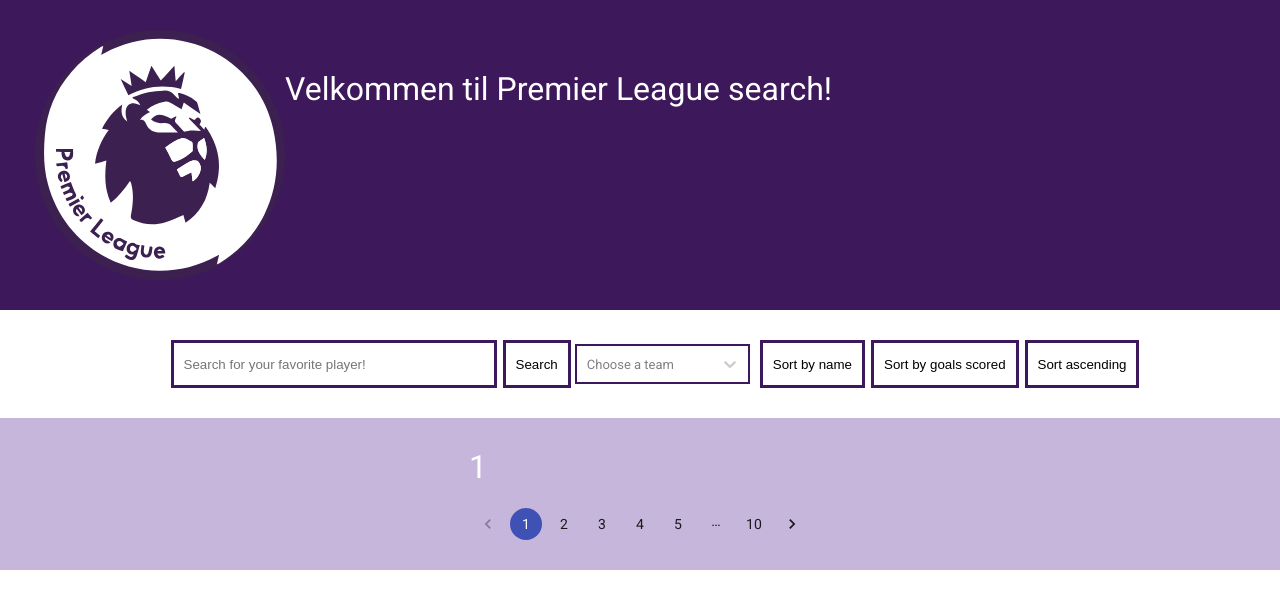
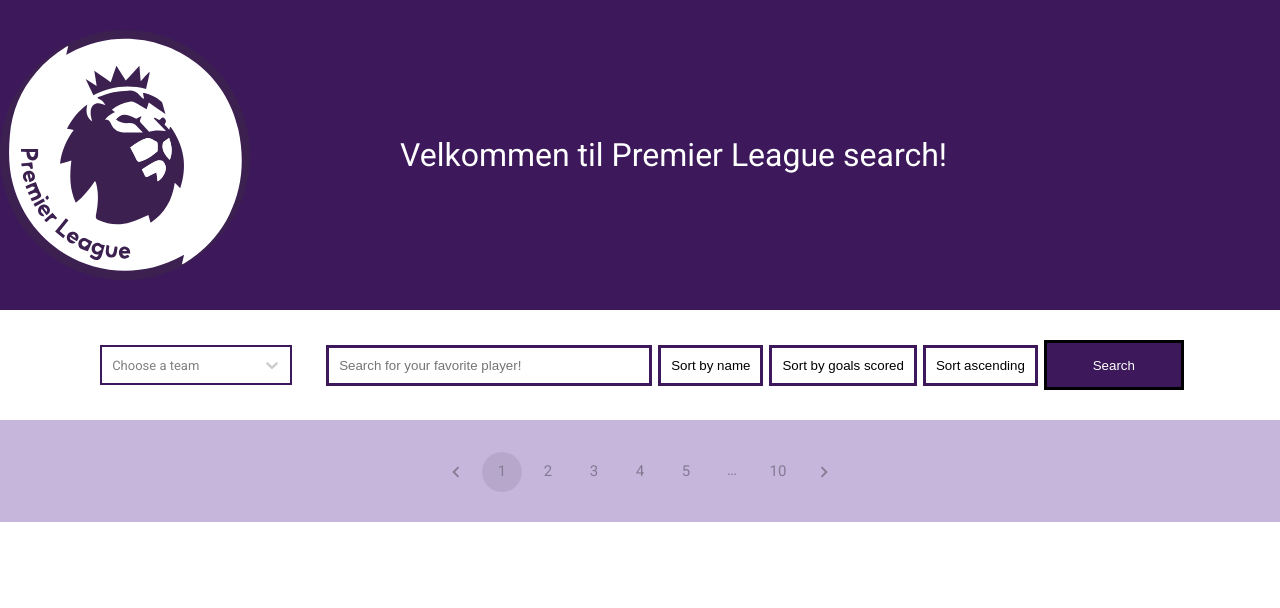
Before and after one commit to giskenf/it2810-Project3, a React (Create React App) app in the folder Frontend/: page / in a window 1280 px wide. Shown: the top 608 px of the page. Built offline with nearby package versions, Linux system fonts and the light colour scheme.

Commit message:
readme #13

```diff
--- a/Frontend/src/components/FooterComponent/FooterComponent.tsx
+++ b/Frontend/src/components/FooterComponent/FooterComponent.tsx
@@ -9,8 +9,8 @@ const useStyles = makeStyles((theme) =>
     createStyles({
         root: {
             '& > *': {
-                marginTop: theme.spacing(2),
-                color: 'white',
+                // marginTop: theme.spacing(0),
+                color: 'white'
             },
         },
 
@@ -20,35 +20,40 @@ const useStyles = makeStyles((theme) =>
 
 export const FooterComponent: React.FC = () => {
     const classes = useStyles();
-
-    const {pageProvider,numberOfPageProvider} =useContext(GlobalContext);
+    const {pageProvider,numberOfPageProvider,isDisabledProvider} =useContext(GlobalContext);
 
     const handleChange = (event: React.ChangeEvent<unknown>, value: number) => {
         pageProvider.setSelectedPage(value);
     }
+
+
     return(
         <>
             <FooterContainer>
-            <div className={classes.root}>{pageProvider.selectedPage}
+            <div className={classes.root}>
                 <Pagination
                     count={numberOfPageProvider.numberOfPages}
                     color={"primary"}
                     page={pageProvider.selectedPage}
                     onChange={handleChange}
-                    disabled={false} />
+                    disabled={isDisabledProvider.isDisabled}
+                    size={"large"}
+                />
             </div>
             </FooterContainer>
         </>
     )
 };
 
+
 const FooterContainer = styled.div<{ }>`
   display: flex;
-  flex-direction: row;
+  flex-direction: column;
   background-color: #C7B6DC;
   color: white;
   font-size: 32px;
   justify-content: center;
+  align-content: center;
   flex-wrap: wrap;
   padding: 30px;
 `;
--- a/Frontend/src/components/GlobalProvider.tsx
+++ b/Frontend/src/components/GlobalProvider.tsx
@@ -8,15 +8,18 @@ export const GlobalProvider = (props: any) =>{
 
 
     const [selectedPage,setSelectedPage] = useState(1);
+    const [isDisabled, setIsDisabled] = useState(true);
     const [numberOfPages, setNumberOfPages] = useState(10);
 
     const pageProvider = useMemo(() => ({
         selectedPage,setSelectedPage}),[selectedPage,setSelectedPage]);
     const numberOfPageProvider = useMemo(() => ({
         numberOfPages, setNumberOfPages}),[numberOfPages, setNumberOfPages]);
+    const isDisabledProvider = useMemo(() => ({
+        isDisabled, setIsDisabled}),[isDisabled, setIsDisabled]);
 
     return(
-        <GlobalContext.Provider value={{pageProvider,numberOfPageProvider}}> {props.children} </GlobalContext.Provider>
+        <GlobalContext.Provider value={{pageProvider,numberOfPageProvider,isDisabledProvider}}> {props.children} </GlobalContext.Provider>
     )
 
 }
--- a/Frontend/src/components/HeaderComponent/HeaderComponent.tsx
+++ b/Frontend/src/components/HeaderComponent/HeaderComponent.tsx
@@ -18,14 +18,17 @@ const HeaderContainer = styled.div<{}>`
   background-color: #3D195B;
   color: white;
   font-size: 32px;
-  justify-content: center;
-  flex-wrap: wrap;
+  align-items: center;
   padding: 30px 0 30px 0;
+
+  @media (max-width: 800px) {
+    flex-direction: column;
+  }
 `;
 
 const HeaderTextContainer = styled.div<{}>`
   width: 75%;
-  margin: 40px 0;
+  margin: 40px 150px;
 `;
 
 const LogoContainer = styled.img<{}>`
--- a/Frontend/src/components/SearchBarComponent/SearchComponent.tsx
+++ b/Frontend/src/components/SearchBarComponent/SearchComponent.tsx
@@ -15,13 +15,11 @@ interface searchBarProps {
   setIndex?(id: number): void;
 }
 
-export const SearchBarComponent: React.FC<searchBarProps> = (
-  props: searchBarProps
-) => {
+export const SearchBarComponent: React.FC<searchBarProps> = (props: searchBarProps) => {
   const [team, setTeam] = useState("");
   const [sort, setSort] = useState("");
   const [order, setOrder] = useState(-1);
-  const [hasSearched, setHasSearched] = useState(false);
+  const [search, setSearch] = useState(false);
   const [index1, setIndex1] = useState(0);
   const [index2, setIndex2] = useState(0);
 
@@ -31,15 +29,13 @@ export const SearchBarComponent: React.FC<searchBarProps> = (
   const handleChange = (event: React.ChangeEvent<HTMLInputElement>) =>
     setPlayerName(event.target.value);
 
-  const { pageProvider, numberOfPageProvider } = useContext(GlobalContext);
+  const { pageProvider, numberOfPageProvider,isDisabledProvider } = useContext(GlobalContext);
 
   //metode for å endre farge på knappene når de trykkes
-  const checkState = (button: number, Sort: string) => {
-    //søk knappen trykkes
-    if (button === 1) {
-    }
+  const checkState = (Sort: string) => {
+
     //en knapp som allerede er aktiv trykkes
-    else if (Sort == sort) {
+    if (Sort == sort) {
       setIndex1(0);
       setIndex2(0);
       setSort("");
@@ -55,73 +51,74 @@ export const SearchBarComponent: React.FC<searchBarProps> = (
       setIndex1(0);
       setIndex2(1);
       setSort("goalsScored");
-      console.log("GOALS");
     }
   };
-  const handleSubmit = (search: boolean, Sort: string, button: number) => {
-    //Trykker på sorter etter navn knappen for  2 gang
-    if (!(button === 1)) {
-      checkState(button, Sort);
+  //metode for å hente nye spillere. Kalles av søk-knappen og useEffect metoden
+  const handleSubmit = (search:boolean) => {
+      //Sjekker om man tidligere har søkt, slik at ikke spillere hentes før brukeren søker
+      if(search) {
+        setSearch(true)
+        //Når en bruker har søkt, blir variablen isDisabled satt til true, slik at sidenavigeringen
+        //nederst på siden blir synlig.
+        isDisabledProvider.setIsDisabled(false);
+        dispatch(GetPlayers(playerName, team, sort, order, pageProvider.selectedPage));
     }
-    //sjekker om en allerede har søkt
-    if (search) {
-      if (!hasSearched) setHasSearched(true);
-      pageProvider.setSelectedPage(1);
-      dispatch(GetPlayers(playerName, team, Sort, order, 1));
-    } else if (hasSearched)
-      dispatch(
-        GetPlayers(playerName, team, Sort, order, pageProvider.selectedPage)
-      );
   };
+  //Metode som endrer rekkefølgen spillerene presenteres. Kalles på av sort-knappen.
   const changeOrder = () => {
-    //checkState(button);
-    if (order == -1) setOrder(1);
-    else setOrder(-1);
+    if (order == -1){
+        setOrder(1);
+    }
+    else {
+        setOrder(-1);
+    }
   };
 
-  useEffect(() => handleSubmit(false, sort, 1), [pageProvider.selectedPage]);
-  console.log(pageProvider.selectedPage);
+  //Metode som henter nye spillere når bruker bytter side
+  useEffect(() => handleSubmit(search), [pageProvider.selectedPage]);
+
   return (
     <>
+      <ButtonContainer>
+          <DropDownComponent changeTeam={setTeam} />
           <Input
             id="searchInput"
             type="text"
             placeholder="Search for your favorite player!"
             onChange={handleChange}
           />
-      <Button
+          <SortButton
+              index={index1}
+              onClick={()=>{
+                  checkState("name")
+              }}
+          >Sort by name</SortButton>
+
+          <SortButton
+              index={index2}
+              onClick={()=>{
+                  checkState("goalsScored")
+              }}
+          >Sort by goals scored</SortButton>
+          <SortButton index={order} onClick={() => changeOrder()}>
+            Sort ascending
+          </SortButton>
+          <SearchButton
               onClick={() => {
-          handleSubmit(true, sort, 1);
+                  handleSubmit(true);
               }}
           >
               Search
-      </Button>
-      <DropDownComponent changeTeam={setTeam} />
-      <SortButton
-        index={index1}
-        onClick={() => {
-          handleSubmit(false, "name", 2);
-        }}
-      >
-        Sort by name
-      </SortButton>
-      <SortButton
-        index={index2}
-        onClick={() => {
-          handleSubmit(false, "goalsScored", 3);
-        }}
-      >
-        Sort by goals scored
-      </SortButton>
-      <SortButton index={order} onClick={() => changeOrder()}>
-        Sort ascending
-      </SortButton>
+          </SearchButton>
+      </ButtonContainer>
       <SearchContainer>
+          {/*Dersom det er enn playerState(spillere er hentet), blir alle spillere listet opp:*/}
         {playerState.player && (
           <ul style={{ listStyleType: "none" }}>
             {playerState?.player?.map((player) => {
               if (playerState.count != null) {
                 numberOfPageProvider.setNumberOfPages(
+                    //Henter variabler count fra databasen.
                   Math.ceil(playerState.count / 15)
                 );
               }
@@ -172,11 +169,15 @@ const Button = styled.button<{ index?: number }>`
   padding: 10px;
   margin-left: 6px;
   max-height: 50px;
+  transition: 0.3s;
+
+
+`;
+
+const SortButton = styled(Button)`
   border: #3d195b solid;
-  transition: 0.3s;
   background-color: white;
   color: black;
-
   :hover {
     background-color: rgba(24, 10, 36, 0.85);
     color: white;
@@ -184,19 +185,33 @@ const Button = styled.button<{ index?: number }>`
   :active {
     background-color: black;
   }
-`;
-
-const SortButton = styled(Button)`
   background-color: ${(props) => (props.index === 1 ? "black" : "white")};
   color: ${(props) => (props.index === 1 ? "white" : "black")};
 `;
+const SearchButton = styled(Button)`
+  width: 140px;
+  height: 70px;
+  border: black solid;
+  background-color: #3d195b;
+  color: white;
+  :hover {
+    background-color: rgba(24, 10, 36, 0.8);
+    color: white;
+  }
+  :active {
+    background-color: black;
+  }
+
+`;
+
+
 const ButtonContainer = styled.div<{}>`
   display: flex;
   flex-direction: row;
   flex-wrap: nowrap;
   justify-content: center;
   align-items:center;
-  @media (max-width: 768px) {
+  @media (max-width: 800px) {
     flex-direction: column;
   }
 `;
--- a/Frontend/src/index.css
+++ b/Frontend/src/index.css
@@ -11,12 +11,16 @@ body {
 .react-select {
   padding: 4px;
   width: 15%;
+  min-width: 200px;
   font-size: small;
 }
+
 .react-select-container {
   border: none;
   border-radius: 0;
   padding: 0;
+  width: 250px;
+  align-items: center;
 }
 
 
@@ -29,6 +33,8 @@ body {
   border-width: 2px !important;
   opacity: 1 !important;
   border-color: #3D195B !important;
+  min-width: 100px !important;
+  align-self: center;
 }
 
 .react-select__value-container {
```
Also changed, not shown: Frontend/src/components/DropDownComponent/DropDownComponent.tsx (line endings or trailing spaces). Lines whose indentation alone changed are shown as unchanged.
